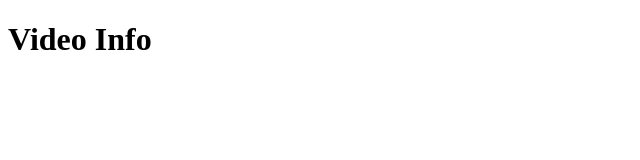
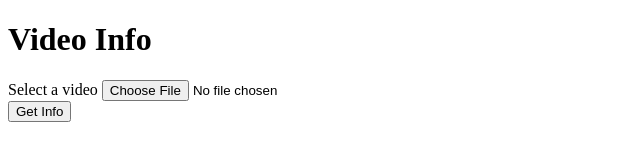
Before and after one commit to techBoolo/electronjs-videoInfo, an Electron app: page index.html in a window 1280 px wide. Shown: the whole page, without its empty margins (0-640 px from the left). Drawn offline with Linux system fonts and the light colour scheme.

Commit message:
add more content on our index.html file

```diff
--- a/index.html
+++ b/index.html
@@ -7,5 +7,12 @@
   </head>
   <body>
     <h1>Video Info</h1>
+    <form class="" action="index.html" method="post">
+      <div class="">
+        <label  for="">Select a video</label>
+        <input type="file" name="" value="" accept="video/*">
+      </div>
+      <button type="submit" name="button">Get Info</button>
+    </form>
   </body>
 </html>
```
Also changed, not shown: index.js (line endings or trailing spaces).
